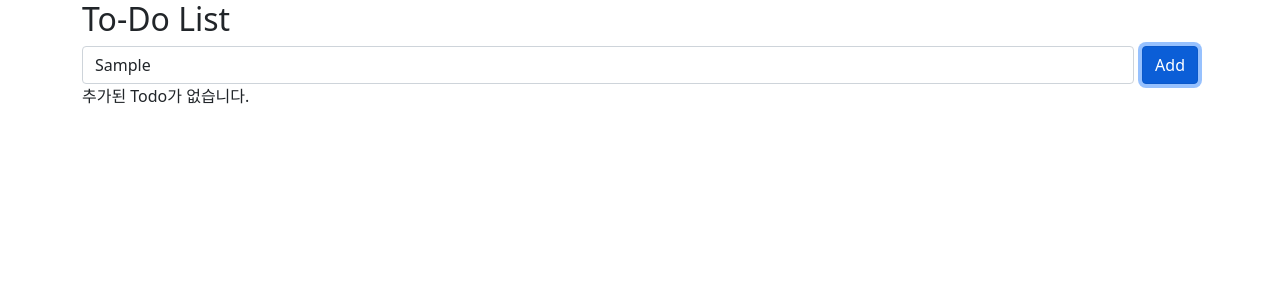
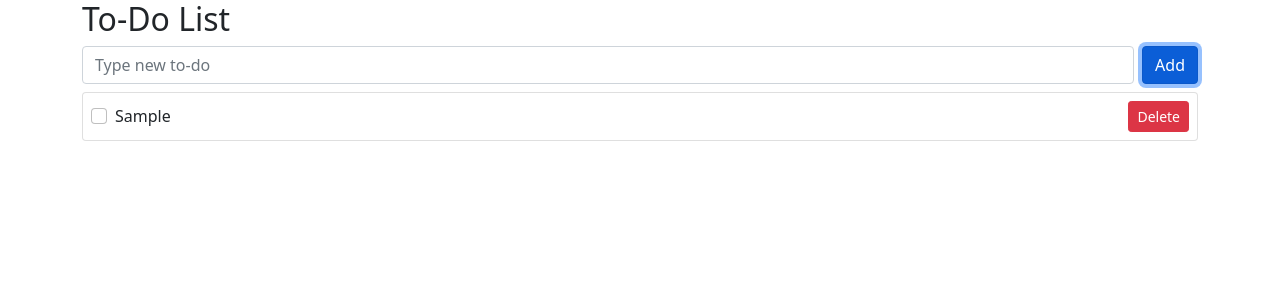
Before and after one commit to AnJuHwan/vue-project, a Vue app: page /todos in a window 1280 px wide. Both pictures are taken after typing "Sample" into the empty fields and a click on the button "Add". Shown: the top 300 px of the page. Built offline with nearby package versions, Linux system fonts and the light colour scheme.

Commit message:
파일분리 , emit , emits , props

```diff
--- a/src/App.vue
+++ b/src/App.vue
@@ -1,33 +1,14 @@
 <template>
   <div class="container">
     <h2>To-Do List</h2>
-    <TodoSimpleForm />
-
+    <TodoSimpleForm @add-todo="addTodo" />
+    <TodoList
+      :todos="todos"
+      @toggle-todo="toggleTodo"
+      @delete-todo="deleteTodo"
+    />
     <div v-if="!todos.length">
       추가된 Todo가 없습니다.
-    </div>
-
-    <div class="card mt-2" v-for="(todo, index) in todos" :key="todo.id">
-      <div class="card-body p-2 d-flex align-items-center">
-        <div class="form-check flex-grow-1">
-          <input
-            class="form-check-input"
-            type="checkbox"
-            v-model="todo.completed"
-          />
-
-          <label class="form-check-label" :class="{ todo: todo.completed }">
-            <!--  -->
-            {{ todo.subject }}
-            <!--  -->
-          </label>
-        </div>
-        <div>
-          <button class="btn btn-danger btn-sm" @click="deleteTodo(index)">
-            Delete
-          </button>
-        </div>
-      </div>
     </div>
   </div>
 </template>
@@ -37,30 +18,23 @@
 // reactive : 직접적으로 name.id 으로 접근가능
 import { ref } from 'vue';
 import TodoSimpleForm from './components/TodoSimpleForm.vue';
+import TodoList from './components/TodoList.vue';
 
 export default {
-  components: { TodoSimpleForm },
+  components: { TodoSimpleForm, TodoList },
   setup() {
-    const todo = ref('');
     const todos = ref([]);
-    const hasError = ref(false);
+
     const todoStyle = {
       textDecoration: 'line-through',
       color: 'grey',
     };
 
-    const onSubmit = () => {
-      if (todo.value == '') {
-        hasError.value = true;
-      } else {
-        todos.value.push({
-          id: Date.now(),
-          subject: todo.value,
-          completed: false,
-        });
-        hasError.value = false;
-        todo.value = '';
-      }
+    const addTodo = (todo) => {
+      todos.value.push(todo);
+    };
+    const toggleTodo = (index) => {
+      todos.value[index].completed = !todos.value[index].completed;
     };
 
     const deleteTodo = (index) => {
@@ -68,12 +42,11 @@ export default {
     };
 
     return {
-      todo,
       todos,
-      onSubmit,
-      hasError,
+      addTodo,
       todoStyle,
       deleteTodo,
+      toggleTodo,
     };
   },
 };
--- /dev/null
+++ b/src/components/TodoList.vue
@@ -0,0 +1,54 @@
+<template>
+  <div class="card mt-2" v-for="(todo, index) in todos" :key="todo.id">
+    <div class="card-body p-2 d-flex align-items-center">
+      <div class="form-check flex-grow-1">
+        <input
+          class="form-check-input"
+          type="checkbox"
+          :value="todo.completed"
+          @change="toggleTodo(index)"
+        />
+
+        <label class="form-check-label" :class="{ todo: todo.completed }">
+          <!--  -->
+          {{ todo.subject }}
+          <!--  -->
+        </label>
+      </div>
+      <div>
+        <button class="btn btn-danger btn-sm" @click="deleteTodo(index)">
+          Delete
+        </button>
+      </div>
+    </div>
+  </div>
+</template>
+
+<script>
+export default {
+  props: {
+    todos: {
+      type: Array,
+      required: true,
+    },
+  },
+
+  emits: ['toggle-todo', 'delete-todo'],
+  setup(props, { emit }) {
+    const toggleTodo = (index) => {
+      emit('toggle-todo', index);
+    };
+
+    const deleteTodo = (index) => {
+      emit('delete-todo', index);
+    };
+
+    return {
+      toggleTodo,
+      deleteTodo,
+    };
+  },
+};
+</script>
+
+<style></style>
--- a/src/components/TodoSimpleForm.vue
+++ b/src/components/TodoSimpleForm.vue
@@ -20,7 +20,36 @@
 </template>
 
 <script>
-export default {};
+import { ref } from '@vue/reactivity';
+export default {
+  emits: ['add-todo'],
+  setup(props, { emit }) {
+    // context : 자식 -> 부모 데이터 옮길때 context.emit 사용
+    const todo = ref('');
+    const hasError = ref(false);
+
+    const onSubmit = () => {
+      if (todo.value == '') {
+        hasError.value = true;
+      } else {
+        emit('add-todo', {
+          id: Date.now(),
+          subject: todo.value,
+          completed: false,
+        });
+
+        hasError.value = false;
+        todo.value = '';
+      }
+    };
+
+    return {
+      todo,
+      hasError,
+      onSubmit,
+    };
+  },
+};
 </script>
 
 <style></style>
```
